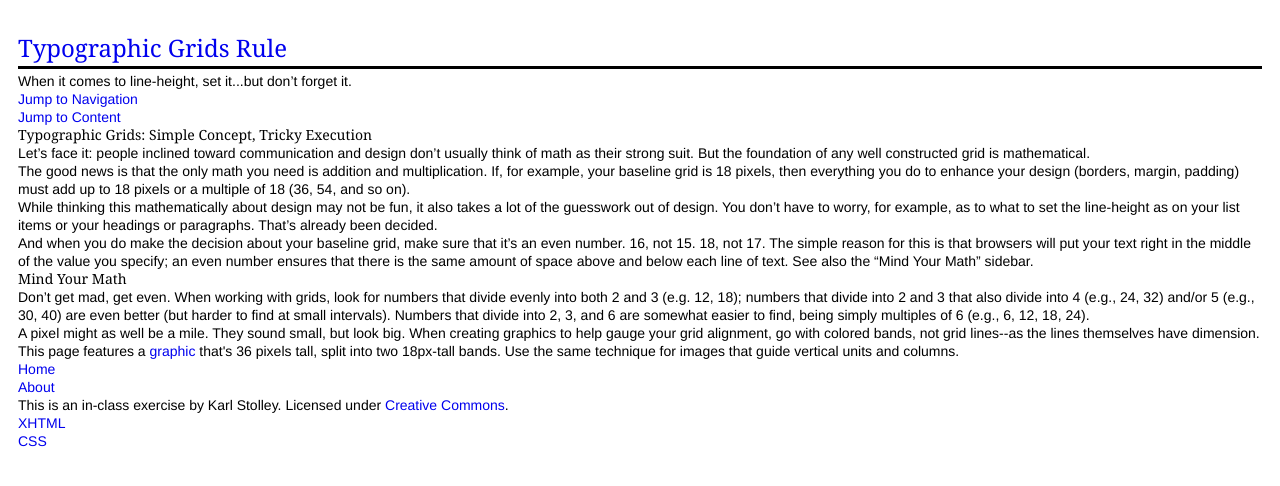
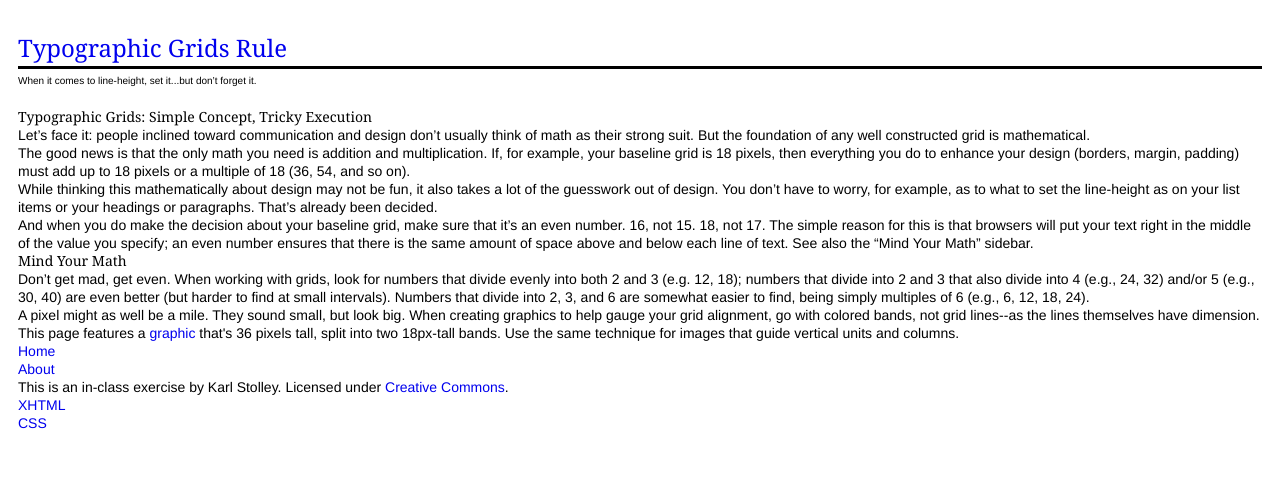
Before and after one commit to profstolley/grids, a plain HTML site: page index.htm in a window 1280 px wide. Drawn offline with Linux system fonts and the light colour scheme.

Commit message:
Added header styles; hid things, added a grid line after #header

```diff
--- a/screen.css
+++ b/screen.css
@@ -48,8 +48,18 @@ h1 {
   margin-bottom: 3px;
 }
 
+/* Page Divisions */
+div#header {
+  margin-bottom: 18px;
+}
+
 /* Paragraphs */
-
+p.tagline {
+  font-size: 10px;
+}
 /* Lists */
 
 /* Phrase Styles */
+
+/* Hide Stuff */
+ul.accessibility { display: none; }
```
